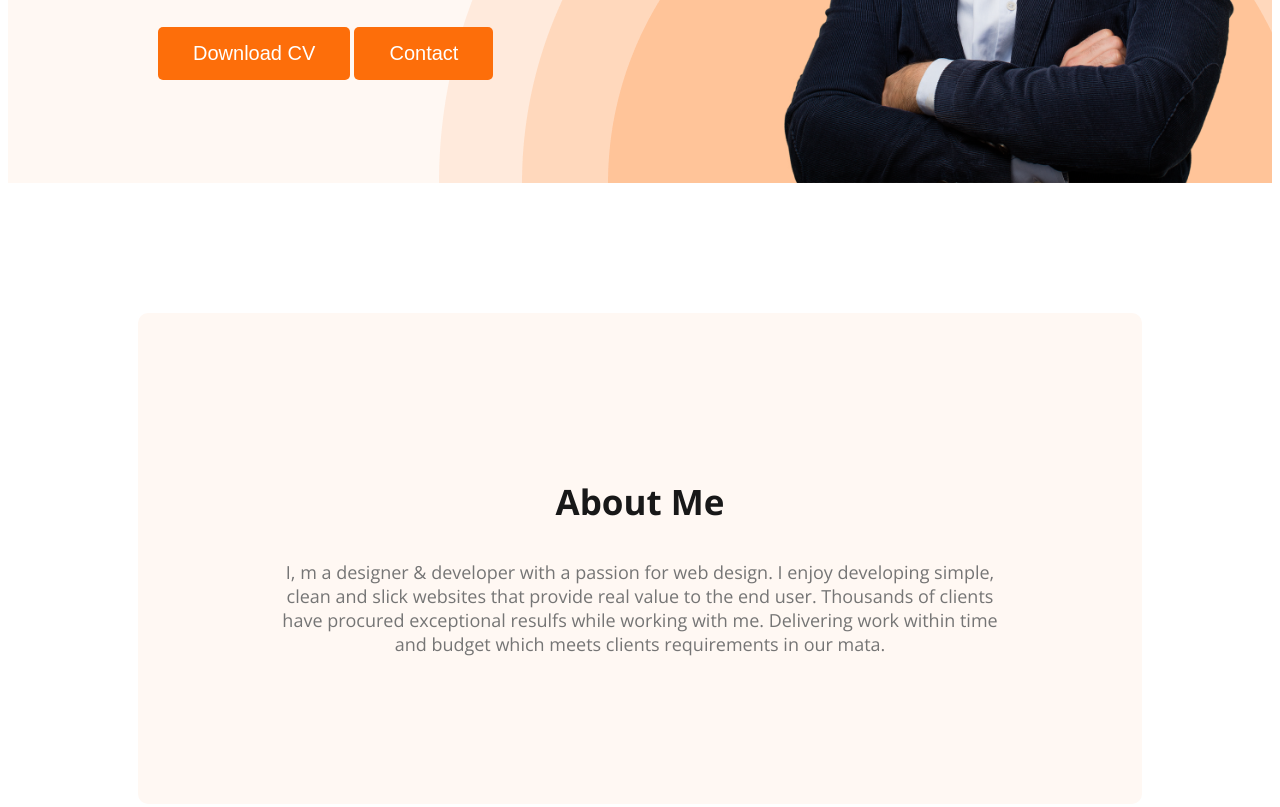
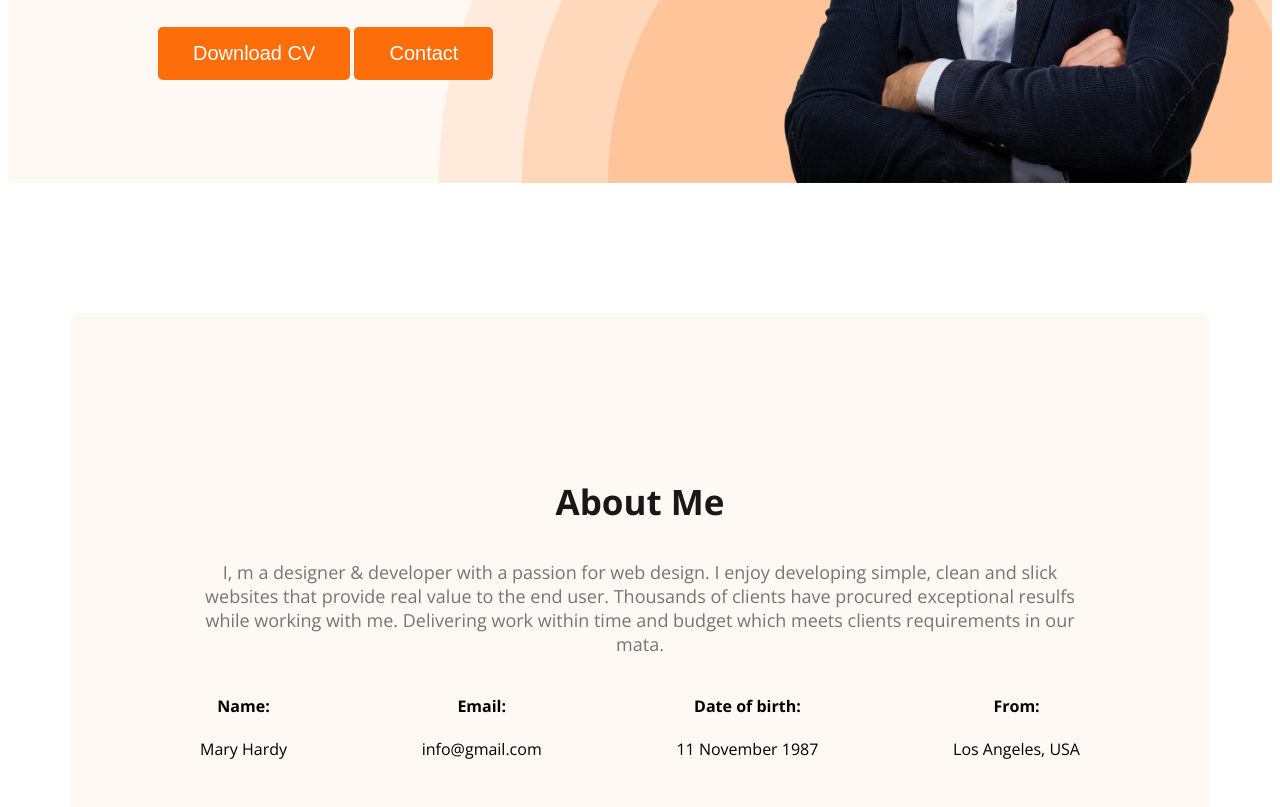
Before and after one commit to Fazle240102/webdeveloper-portfolio, a plain HTML site: page index.html in a window 1280 px wide. Shown: the part 585-1392 px from the top of the page. Drawn offline with nearby package versions, Linux system fonts and the light colour scheme.

Commit message:
added about information

```diff
--- a/index.html
+++ b/index.html
@@ -46,6 +46,24 @@
           while working with me. Delivering work within time and budget which
           meets clients requirements in our mata.
         </p>
+        <div class="about-info-container">
+          <div class="about-info">
+            <h4 class="info-title">Name:</h4>
+            <p class="info-description">Mary Hardy</p>
+          </div>
+          <div class="about-info">
+            <h4 class="info-title">Email:</h4>
+            <p class="info-description">info@gmail.com</p>
+          </div>
+          <div class="about-info">
+            <h4 class="info-title">Date of birth:</h4>
+            <p class="info-description">11 November 1987</p>
+          </div>
+          <div class="about-info">
+            <h4 class="info-title">From:</h4>
+            <p class="info-description">Los Angeles, USA</p>
+          </div>
+        </div>
       </section>
     </main>
     <footer></footer>
--- a/styles/portfolio.css
+++ b/styles/portfolio.css
@@ -86,11 +86,22 @@ nav a {
   margin-bottom: 30px;
 }
 /* main section styles */
+main {
+  max-width: 1140px;
+  margin: 0 auto;
+}
 
 /* about section Styles */
 .about {
-  margin: 130px;
+  margin: 130px 0;
   padding: 130px;
   border-radius: 10px;
   background: #fff8f3;
 }
+.about-info-container {
+  display: flex;
+  justify-content: space-between;
+}
+.about-info {
+  text-align: center;
+}
```
